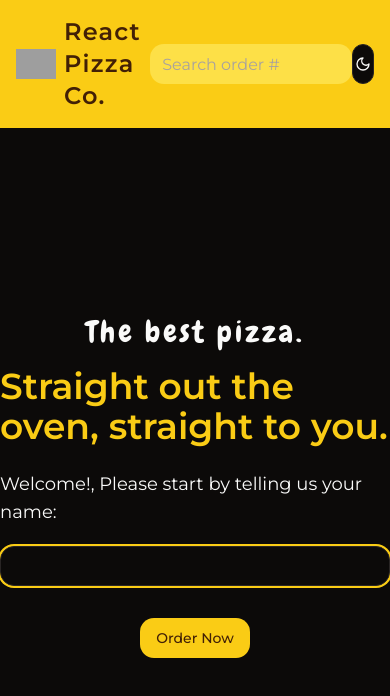
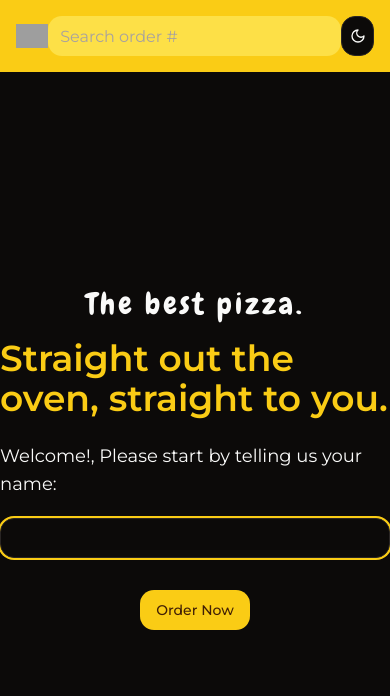
Before and after one commit to jericepon/react-temp-app, a React (Vite) app: page / in a window 390 px wide. Shown: the top 696 px of the page. Built offline with nearby package versions, Linux system fonts and the light colour scheme; grey boxes are pictures that could not be loaded.

Commit message:
hide NavBar title on smaller screens for improved responsiveness

```diff
--- a/src/components/NavBar.tsx
+++ b/src/components/NavBar.tsx
@@ -7,7 +7,7 @@ const NavBar = () => {
       <nav className="flex justify-between items-center p-4">
         <div className="flex bg-primary text-primary-foreground items-center text-2xl">
           <img src={Pizza} className='w-[40px]' />
-          <div className='ml-2 tracking-wider font-semibold'>React Pizza Co.</div>
+          <div className='ml-2 tracking-wider font-semibold hidden md:block'>React Pizza Co.</div>
         </div>
         <Input placeholder='Search order #' className='bg-yellow-300 text-primary-foreground border-none ring-0 focus-visible:ring-transparent max-w-[400px]' />
         <ModeToggle />
```
